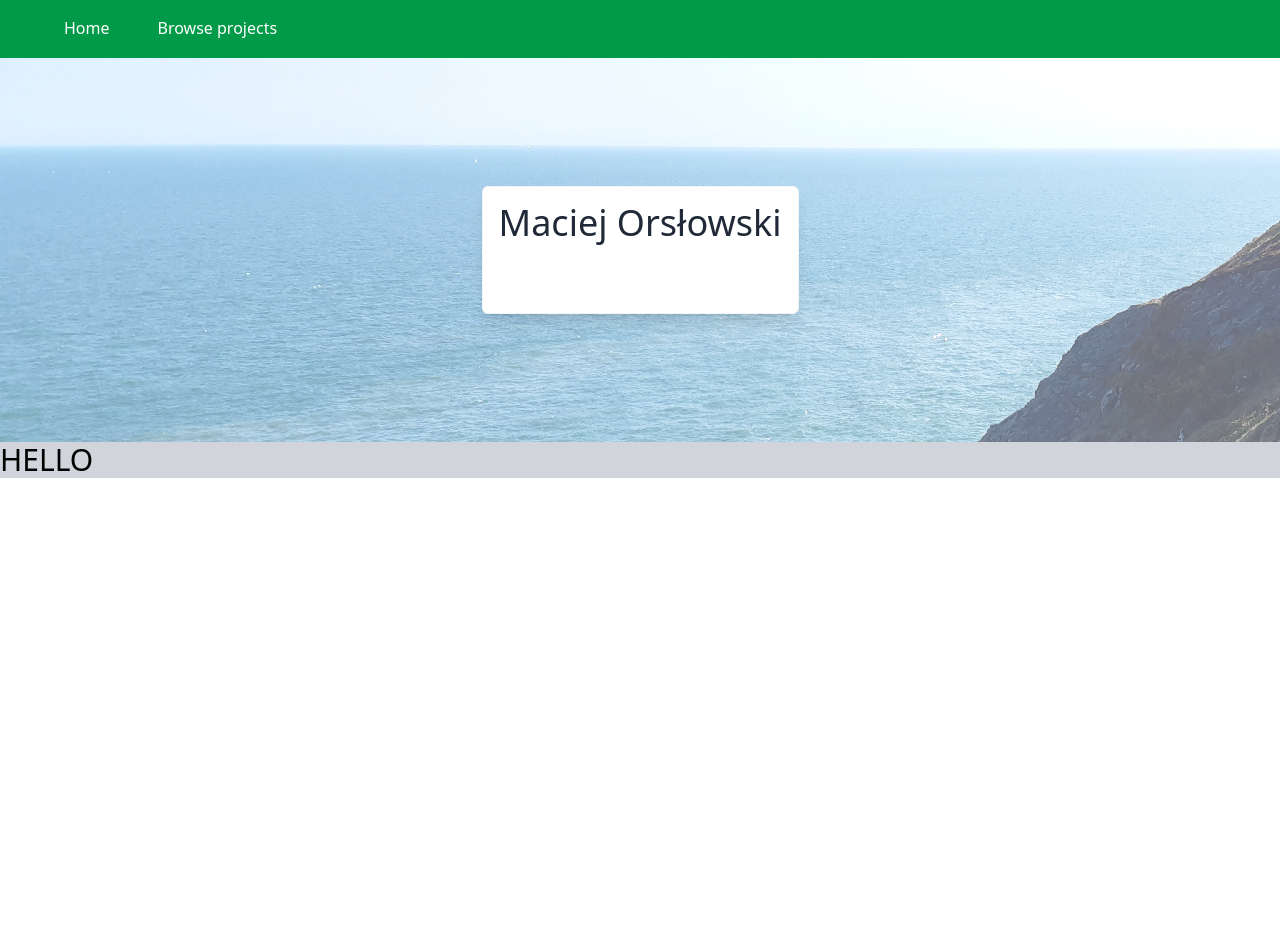
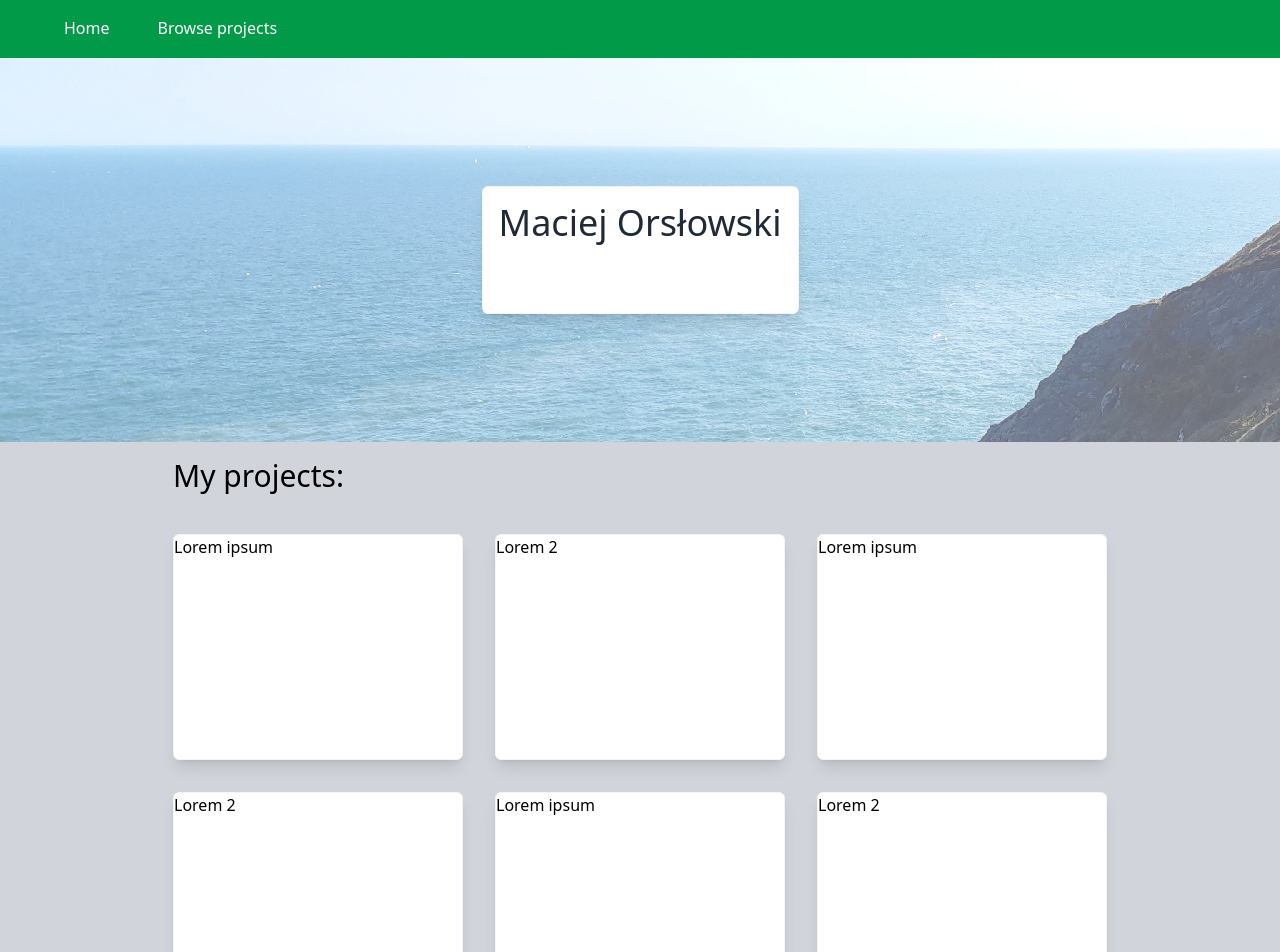
Before and after one commit to maciejors/portfolio-page, a SvelteKit app: page / in a window 1280 px wide. Shown: the top 952 px of the page. Before the commit the page ends 800 px from the top, so only its background shows below. Built offline with nearby package versions, Linux system fonts and the light colour scheme; some icons are missing.

Commit message:
add a projects grid

```diff
--- a/src/app.postcss
+++ b/src/app.postcss
@@ -4,6 +4,7 @@
 
 html {
 	scroll-behavior: smooth;
+	overflow-y: scroll;
 }
 
 .btn {
@@ -24,3 +25,7 @@ html {
 h1 {
 	@apply text-4xl font-medium;
 }
+
+h2 {
+	@apply text-3xl;
+}
--- a/src/components/Card.svelte
+++ b/src/components/Card.svelte
@@ -1,3 +1,3 @@
-<div class="shadow-lg rounded-md border border-gray-100 bg-white w-fit">
+<div class="shadow-lg rounded-md border border-gray-100 bg-white">
 	<slot />
 </div>
--- a/src/components/Container.svelte
+++ b/src/components/Container.svelte
@@ -1,6 +1,6 @@
 <div
 	class="flex flex-col justify-center items-center
-  px-6 sm:px-12 lg:px-20 xl:px-36"
+  px-6 sm:px-12 lg:px-18 xl:px-36"
 >
 	<slot />
 </div>
--- a/src/components/ProjectBrowser.svelte
+++ /dev/null
@@ -1 +0,0 @@
-<div class="text-3xl">HELLO</div>
--- /dev/null
+++ b/src/components/projects/ProjectBrowser.svelte
@@ -0,0 +1,34 @@
+<script lang="ts">
+	import { onMount } from 'svelte';
+	import Container from '../Container.svelte';
+	import ProjectCard from './ProjectCard.svelte';
+	import type Project from '../../types/project';
+	import { getProjects } from '../../database/db';
+
+	let projects: Project[] = [];
+
+	onMount(async () => {
+		projects = await getProjects();
+	});
+</script>
+
+<article>
+	<Container>
+		<div class="transition ease-out duration-1000" class:load-transition={projects.length === 0}>
+			<h2 class="w-full text-center md:text-start py-4">My projects:</h2>
+			<section class="grid grid-flow-row gap-8 py-6 grid-cols-1 md:grid-cols-2 lg:grid-cols-3">
+				{#each projects as project}
+					<div class="col-span-1">
+						<ProjectCard {project} />
+					</div>
+				{/each}
+			</section>
+		</div>
+	</Container>
+</article>
+
+<style lang="postcss">
+	.load-transition {
+		@apply opacity-0 -translate-y-4;
+	}
+</style>
--- /dev/null
+++ b/src/components/projects/ProjectCard.svelte
@@ -0,0 +1,10 @@
+<script lang="ts">
+	import type Project from '../../types/project';
+	import Card from '../Card.svelte';
+
+	export let project: Project;
+</script>
+
+<Card>
+	<div class="w-full sm:w-72 h-56">{project.name}</div>
+</Card>
--- a/src/database/db.ts
+++ b/src/database/db.ts
@@ -18,7 +18,7 @@ const app = initializeApp(firebaseConfig);
 const db = getDatabase(app);
 const storage = getStorage(app);
 
-async function getProjects(): Promise<Project[]> {
+export async function getProjects(): Promise<Project[]> {
 	await new Promise((resolve) => setTimeout(resolve, 1000));
 	return [
 		{
@@ -41,5 +41,45 @@ async function getProjects(): Promise<Project[]> {
 			repoUrl: '/',
 			projectUrl: '/',
 		},
+		{
+			id: 1,
+			name: 'Lorem ipsum',
+			shortDescription: 'Lorem ipsum dolor sit amet consectetur adipisicing elit',
+			technologies: ['svelte', 'tailwind', 'python'],
+			repoUrl: '/',
+			pictureUrls: [
+				'https://picsum.photos/600/400',
+				'https://picsum.photos/200/400',
+				'https://picsum.photos/500/300',
+			],
+		},
+		{
+			id: 2,
+			name: 'Lorem 2',
+			shortDescription: 'Lorem ipsum dolor sit amet consectetur adipisicing elitd sadsad sadasd',
+			technologies: ['react', 'java'],
+			repoUrl: '/',
+			projectUrl: '/',
+		},
+		{
+			id: 1,
+			name: 'Lorem ipsum',
+			shortDescription: 'Lorem ipsum dolor sit amet consectetur adipisicing elit',
+			technologies: ['svelte', 'tailwind', 'python'],
+			repoUrl: '/',
+			pictureUrls: [
+				'https://picsum.photos/600/400',
+				'https://picsum.photos/200/400',
+				'https://picsum.photos/500/300',
+			],
+		},
+		{
+			id: 2,
+			name: 'Lorem 2',
+			shortDescription: 'Lorem ipsum dolor sit amet consectetur adipisicing elitd sadsad sadasd',
+			technologies: ['react', 'java'],
+			repoUrl: '/',
+			projectUrl: '/',
+		},
 	];
 }
--- a/src/routes/+layout.svelte
+++ b/src/routes/+layout.svelte
@@ -3,7 +3,7 @@
 	import Navbar from '../components/nav/Navbar.svelte';
 </script>
 
-<Navbar />
-<div class="bg-gray-300">
+<div class="bg-gray-300 min-h-screen">
+	<Navbar />
 	<slot />
 </div>
--- a/src/routes/+page.svelte
+++ b/src/routes/+page.svelte
@@ -1,6 +1,6 @@
 <script lang="ts">
 	import Header from '../components/Header.svelte';
-	import ProjectBrowser from '../components/ProjectBrowser.svelte';
+	import ProjectBrowser from '../components/projects/ProjectBrowser.svelte';
 </script>
 
 <svelte:head>
```
